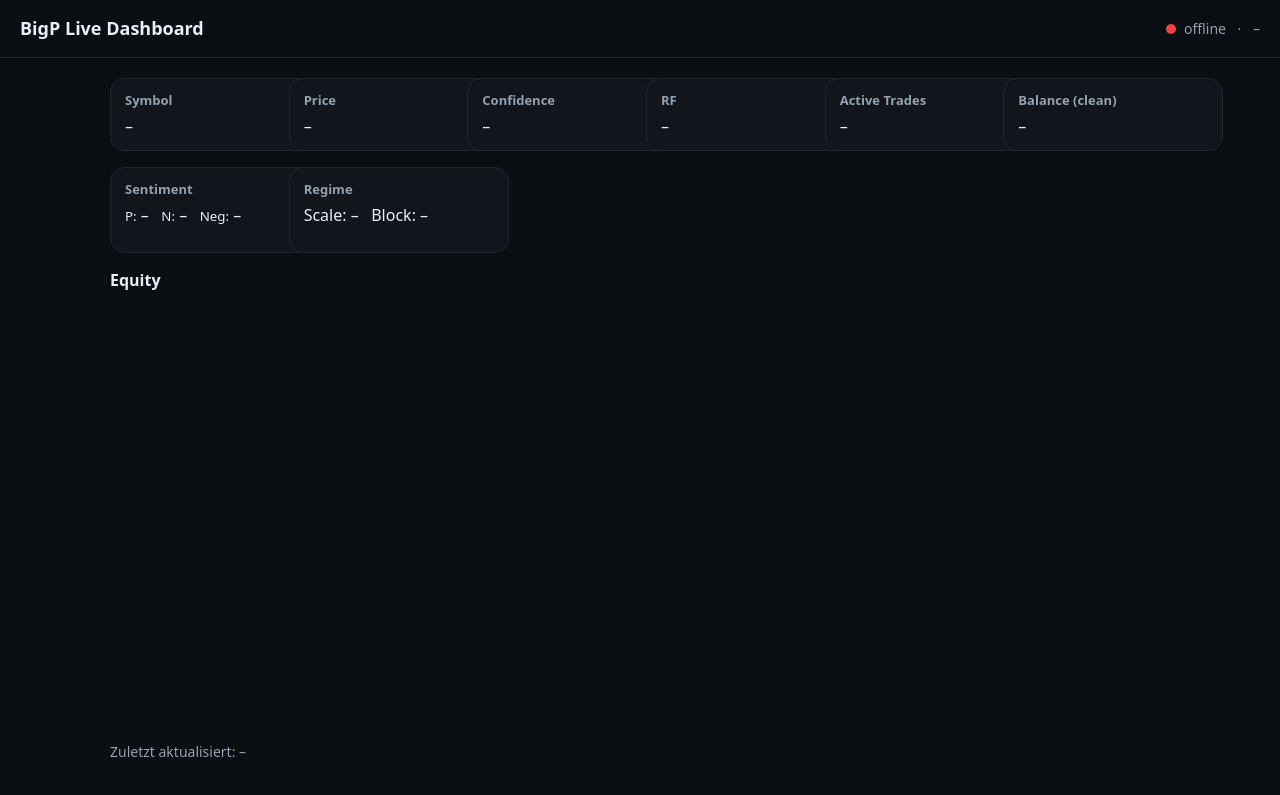
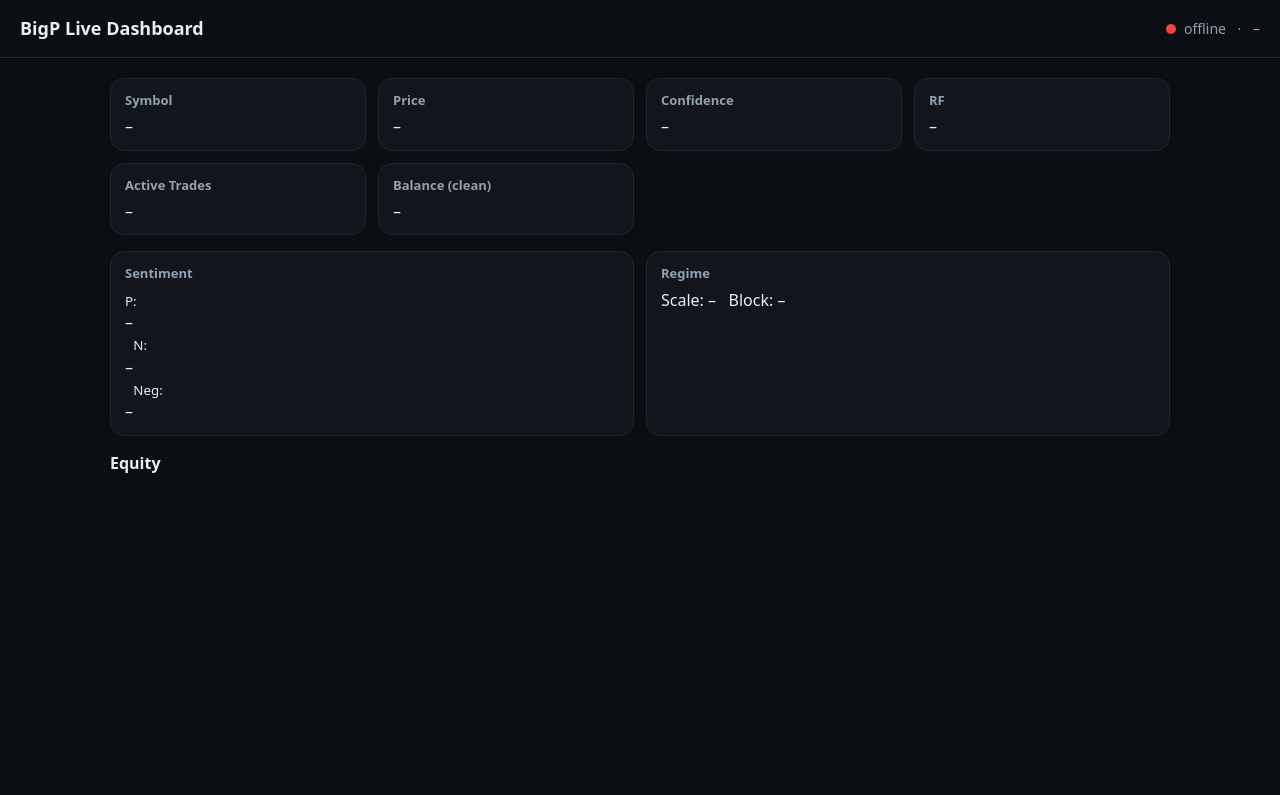
Before and after one commit to andre-dietz/bot-dashboard, a plain HTML site: page docs/index.html in a window 1280 px wide. Shown: the top 795 px of the page. Drawn offline with nearby package versions, Linux system fonts and the light colour scheme.

Commit message:
Update styles.css

```diff
--- a/docs/styles.css
+++ b/docs/styles.css
@@ -11,16 +11,31 @@ h1{margin:0;font-size:18px}
 .dot.stale{background:#f59e0b}
 .dot.offline{background:#ef4444}
 
-main{padding:20px;max-width:1100px;margin:0 auto}
-.cards{display:grid;grid-template-columns:repeat(6,minmax(0,1fr));gap:12px;margin-bottom:16px}
-.card{background:var(--card);padding:12px 14px;border-radius:14px;border:1px solid #1e252f; min-width:220px}
-.card h3{margin:0 0 6px 0;font-size:13px;color:var(--muted);font-weight:600}
+/* Typo & Umbruch */
+.card h3{margin:0 0 6px 0;font-size:13px;color:#93a1b1;font-weight:600}
 .card p{margin:0;font-size:16px}
-
 .card .k{font-weight:600;color:#9ca3af;font-size:clamp(11px,0.9vw,13px)}
 .card .v{font-weight:600;line-height:1.2;font-size:clamp(13px,1.6vw,18px)}
 .card .v, .reasons{overflow-wrap:anywhere;word-break:break-word}
-.card.compact .v{font-size:clamp(12px,1.2vw,16px)}
+
+/* Sentiment: drei saubere Zeilen */
+#sent-p, #sent-n, #sent-neg { display:block; font-variant-numeric: tabular-nums; }
+
+main{padding:20px;max-width:1100px;margin:0 auto}
+.cards{
+  display:grid;
+  grid-template-columns: repeat(auto-fit, minmax(220px, 1fr));
+  gap:12px;
+  margin-bottom:16px;
+  align-items:stretch;
+}
+.card{
+  background:var(--card);
+  padding:12px 14px;
+  border-radius:14px;
+  border:1px solid #1e252f;
+  min-width:0;                 /* wichtig: Inhalt darf schrumpfen, statt überzulaufen */
+}
 .reasons{max-height:10.5em;overflow:auto}
 
 section h2{font-size:16px;margin:12px 0}
```
